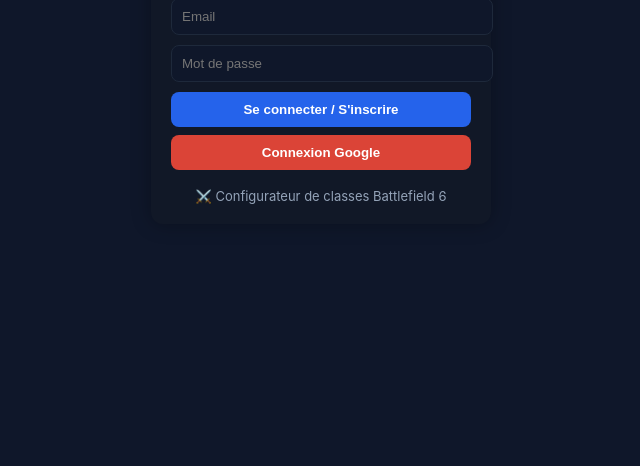
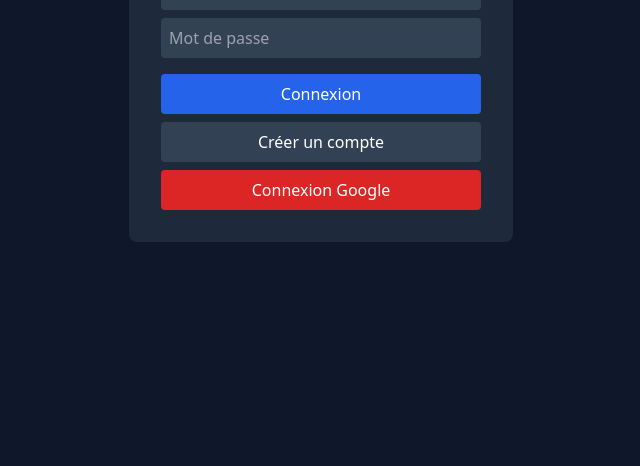
Before and after one commit to dou28/bf6-loadouts, a website: page login.html in a window 1280 px wide. Shown: the part 334-800 px from the top of the page, without its empty margins (319-959 px from the left). Drawn offline with nearby package versions, Linux system fonts and the light colour scheme.

Commit message:
Update login.html

```diff
--- a/login.html
+++ b/login.html
@@ -1,56 +1,52 @@
-<!doctype html>
+<!DOCTYPE html>
 <html lang="fr">
 <head>
-  <meta charset="utf-8" />
-  <title>Connexion - BF6 Loadouts</title>
+  <meta charset="UTF-8" />
+  <meta name="viewport" content="width=device-width, initial-scale=1.0" />
+  <title>Connexion – BF6 Loadouts</title>
+  <script src="https://cdn.tailwindcss.com"></script>
   <script src="https://www.gstatic.com/firebasejs/9.22.0/firebase-app-compat.js"></script>
   <script src="https://www.gstatic.com/firebasejs/9.22.0/firebase-auth-compat.js"></script>
   <script src="https://www.gstatic.com/firebasejs/9.22.0/firebase-firestore-compat.js"></script>
   <script src="./firebase-config.js"></script>
-  <style>
-    body{font-family:Inter,system-ui;background:#0f172a;color:#e2e8f0;
-         display:flex;flex-direction:column;align-items:center;justify-content:center;
-         height:100vh;margin:0}
-    form{background:#111827;padding:20px;border-radius:12px;box-shadow:0 0 20px rgba(0,0,0,.3);width:300px}
-    h1{text-align:center;color:#60a5fa;margin-bottom:10px}
-    input{width:100%;padding:10px;border-radius:8px;border:1px solid #1e293b;background:#0f172a;color:#f8fafc;margin-bottom:10px}
-    button{width:100%;padding:10px;border:0;border-radius:8px;background:#2563eb;color:#fff;font-weight:600;cursor:pointer;margin-bottom:8px}
-    button:hover{background:#1d4ed8}
-    .small{text-align:center;margin-top:10px;color:#94a3b8;font-size:13px}
-    .google{background:#db4437}
-  </style>
 </head>
-<body>
-  <form id="loginForm">
-    <h1>BF6 Loadouts</h1>
-    <input id="email" type="email" placeholder="Email" required>
-    <input id="password" type="password" placeholder="Mot de passe" required>
-    <button type="submit">Se connecter / S'inscrire</button>
-    <button type="button" class="google" id="googleBtn">Connexion Google</button>
-    <div class="small">⚔️ Configurateur de classes Battlefield 6</div>
-  </form>
+<body class="bg-slate-900 text-white flex items-center justify-center min-h-screen">
+  <div class="bg-slate-800 p-8 rounded-lg w-full max-w-sm text-center">
+    <h1 class="text-2xl font-bold text-blue-400 mb-4">Connexion</h1>
+
+    <input id="email" type="email" placeholder="Email" class="w-full p-2 mb-2 rounded bg-slate-700 text-white">
+    <input id="password" type="password" placeholder="Mot de passe" class="w-full p-2 mb-4 rounded bg-slate-700 text-white">
+
+    <button onclick="loginEmailPassword()" class="bg-blue-600 px-4 py-2 rounded w-full mb-2">Connexion</button>
+    <button onclick="registerEmailPassword()" class="bg-slate-700 px-4 py-2 rounded w-full mb-2">Créer un compte</button>
+    <button onclick="loginGoogle()" class="bg-red-600 px-4 py-2 rounded w-full">Connexion Google</button>
+  </div>
 
   <script>
-    const loginForm = document.getElementById('loginForm');
-    loginForm.addEventListener('submit', async (e)=>{
-      e.preventDefault();
+    const auth = firebase.auth();
+
+    function loginEmailPassword() {
       const email = document.getElementById('email').value;
       const password = document.getElementById('password').value;
-      try {
-        await auth.signInWithEmailAndPassword(email, password);
-        window.location.href = "index.html";
-      } catch (err) {
-        // Si l'utilisateur n'existe pas, créer un compte
-        await auth.createUserWithEmailAndPassword(email, password);
-        window.location.href = "index.html";
-      }
-    });
+      auth.signInWithEmailAndPassword(email, password)
+        .then(() => window.location.href = "index.html")
+        .catch(err => alert(err.message));
+    }
 
-    document.getElementById('googleBtn').addEventListener('click', async ()=>{
+    function registerEmailPassword() {
+      const email = document.getElementById('email').value;
+      const password = document.getElementById('password').value;
+      auth.createUserWithEmailAndPassword(email, password)
+        .then(() => alert("✅ Compte créé, connecte-toi maintenant."))
+        .catch(err => alert(err.message));
+    }
+
+    function loginGoogle() {
       const provider = new firebase.auth.GoogleAuthProvider();
-      await auth.signInWithPopup(provider);
-      window.location.href = "index.html";
-    });
+      auth.signInWithPopup(provider)
+        .then(() => window.location.href = "index.html")
+        .catch(err => alert(err.message));
+    }
   </script>
 </body>
 </html>
```
